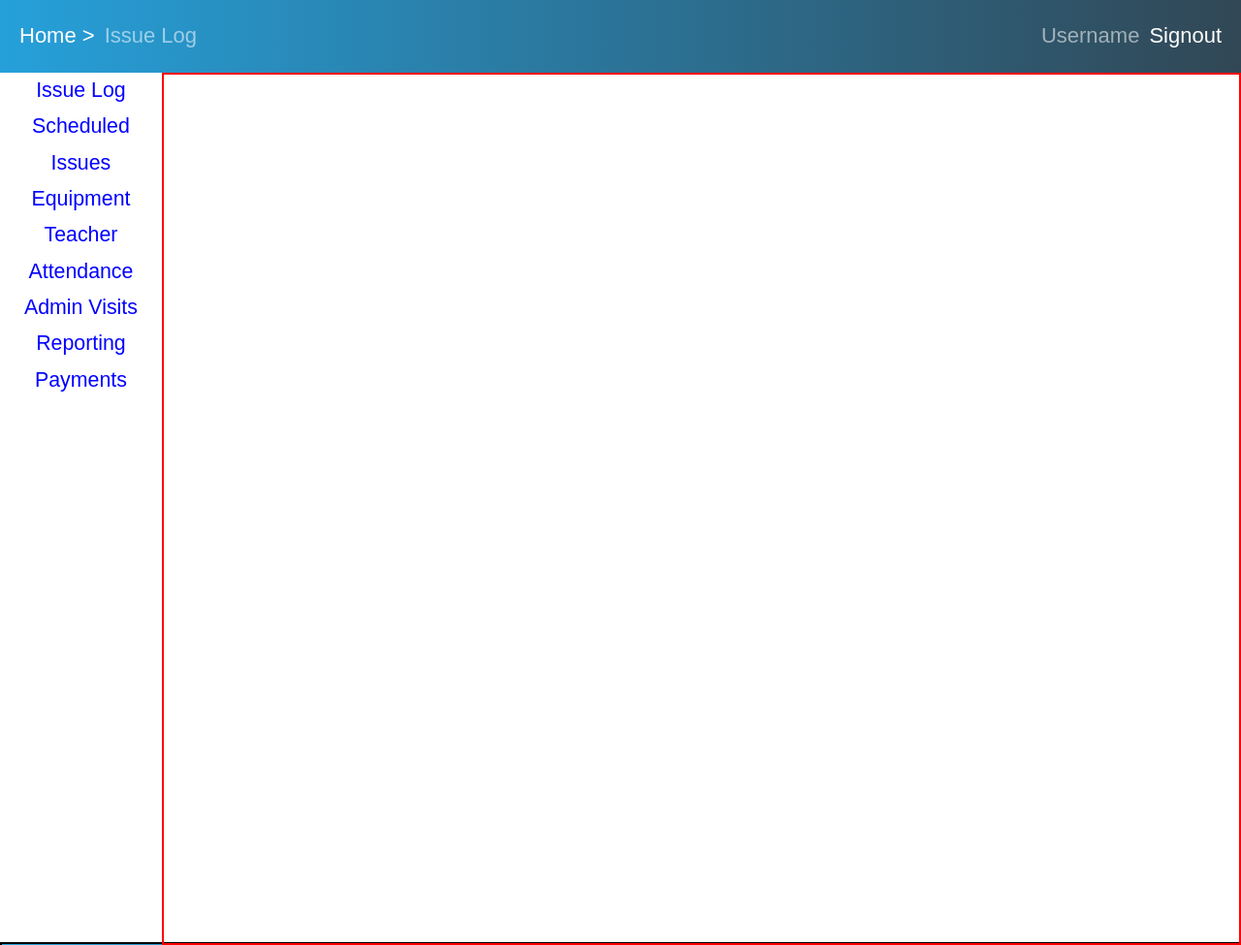
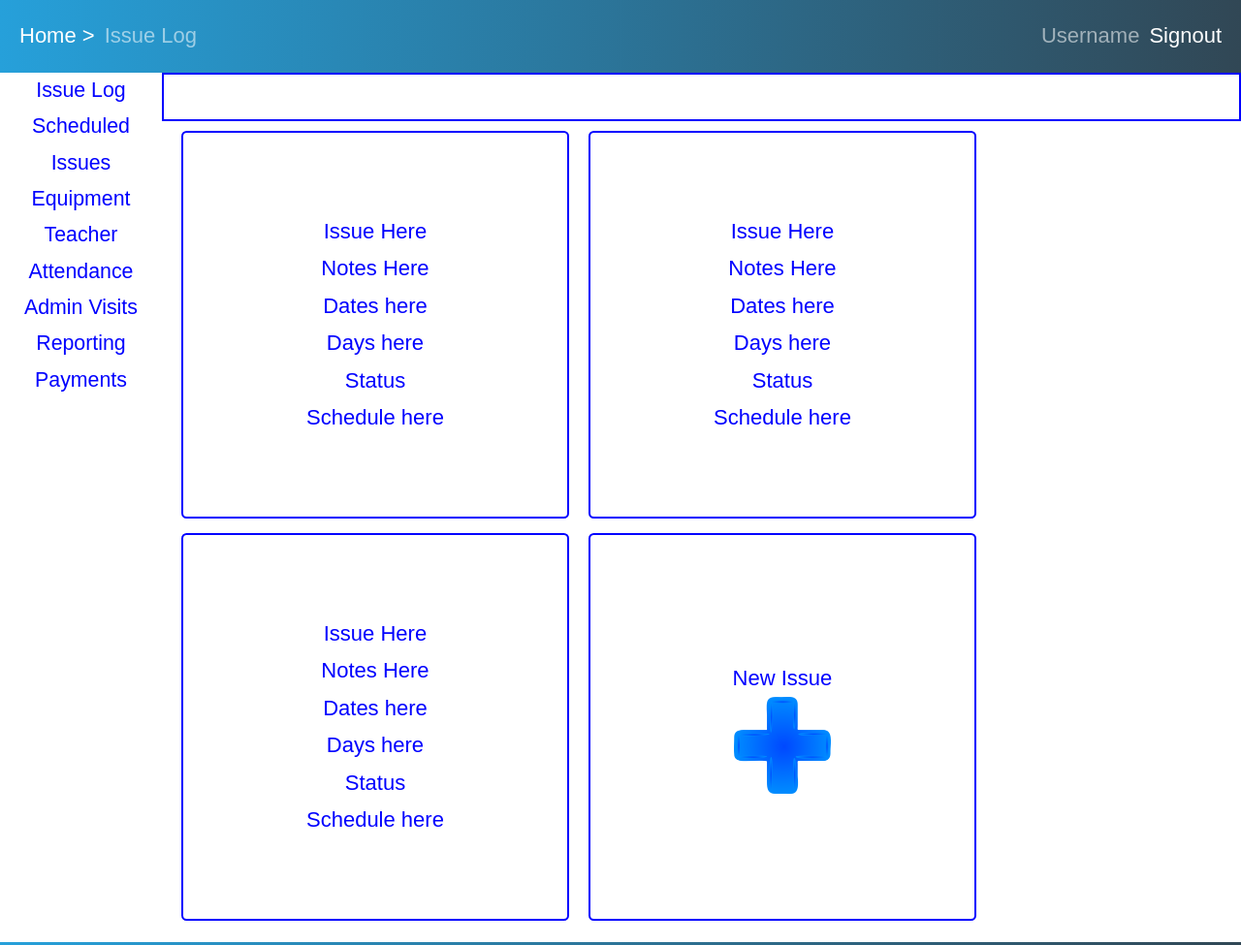
Before and after one commit to buildweek-marketingproject/marketing_pages, a plain HTML site: page issues.html in a window 1280 px wide. Shown: the top 975 px of the page at 97% size. Drawn offline with Linux system fonts and the light colour scheme.

Commit message:
Finished the issues page in CSS

```diff
--- a/issues.html
+++ b/issues.html
@@ -13,6 +13,7 @@
     <meta name="description" content="">
     <meta name="viewport" content="width=device-width, initial-scale=1">
     <link rel="stylesheet" href="less/dashboard.css">
+    <link rel="stylesheet" href="path/to/font-awesome/css/font-awesome.min.css">
     <script src="js/main.js" async defer></script>
     <!--[if lt IE 7]>
         < p class = "browsehappy" > You are using an < strong > outdated <
@@ -47,7 +48,39 @@
                 </nav>
             </section>
             <section class="middle_content">
+                <div class="sort_container">
 
+                </div>
+                <div class="information_container">
+                    <section class="issues">
+                        <p>Issue Here</p>
+                        <p>Notes Here</p>
+                        <p>Dates here</p>
+                        <p>Days here</p>
+                        <p>Status</p>
+                        <span>Schedule here</span>
+                    </section>
+                    <section class="issues">
+                        <p>Issue Here</p>
+                        <p>Notes Here</p>
+                        <p>Dates here</p>
+                        <p>Days here</p>
+                        <p>Status</p>
+                        <span>Schedule here</span>
+                    </section>
+                    <section class="issues">
+                        <p>Issue Here</p>
+                        <p>Notes Here</p>
+                        <p>Dates here</p>
+                        <p>Days here</p>
+                        <p>Status</p>
+                        <span>Schedule here</span>
+                    </section>
+                    <section class="issues">
+                        <span>New Issue</span>
+                        <img class="new_issue" src="css/img/plussign.png" alt = "plus sign"></img>
+                    </section>
+                </div>
             </section>
         </div>
     </div>
--- a/less/dashboard.less
+++ b/less/dashboard.less
@@ -228,9 +228,54 @@ textarea {
         .middle_content {
             width: 100%;
             height: 900px;
-            border: 2px solid red;
+            // border: 2px solid red;
         }
 
+        .sort_container {
+            width: 100%;
+            height: 50px;
+            border: 2px solid blue;
+            margin-bottom:10px;
+        }
+
+        .information_container {
+            width: 100%;
+            height: 830px;
+            // border: 2px solid blue;
+            overflow-y: scroll;
+            display: flex;
+            flex-wrap: wrap;
+
+
+            .issues {
+                height: 400px;
+                width: 400px;
+                border: 2px solid blue;
+                text-align: center;
+                display: flex;
+                flex-direction: column;
+                justify-content: center;
+                align-items: center;
+                margin-left: 20px;
+                border-radius: 0.25em;
+
+                p {
+                    color: blue;
+
+                }
+
+                span {
+                    color: blue;
+
+                }
+
+                .new_issue {
+                    height: 100px;
+                    width: 100px;
+
+                }
+            }
+        }
     }
 
 
@@ -239,7 +284,7 @@ textarea {
 footer {
     width: 100%;
     height: 50px;
-    border: 2px solid black;
+    // border: 2px solid black;
     display: flex;
     justify-content: center;
     align-items: center;
```
Also changed, not shown: css/img/plussign.png (added), less/dashboard.css.
